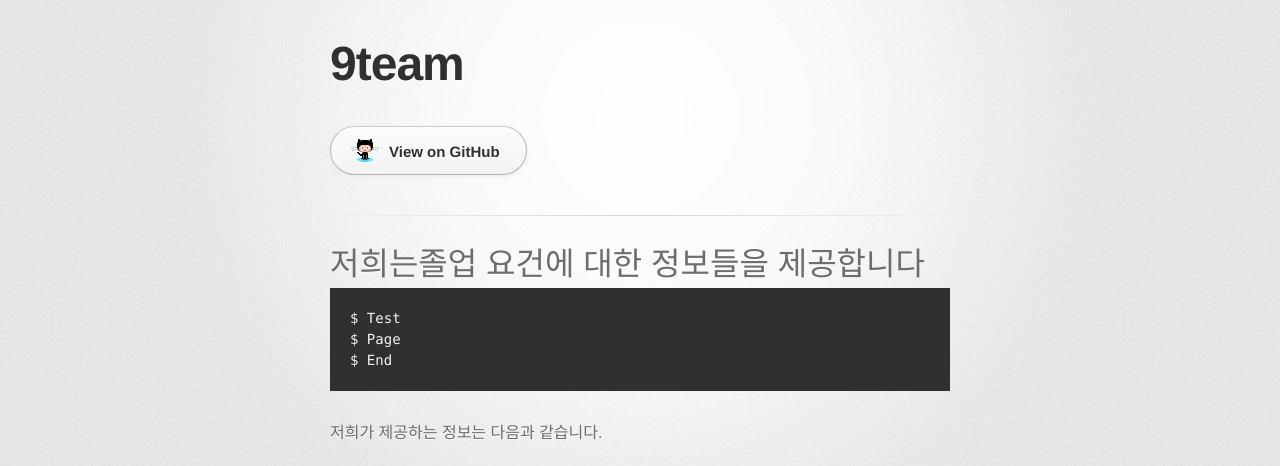
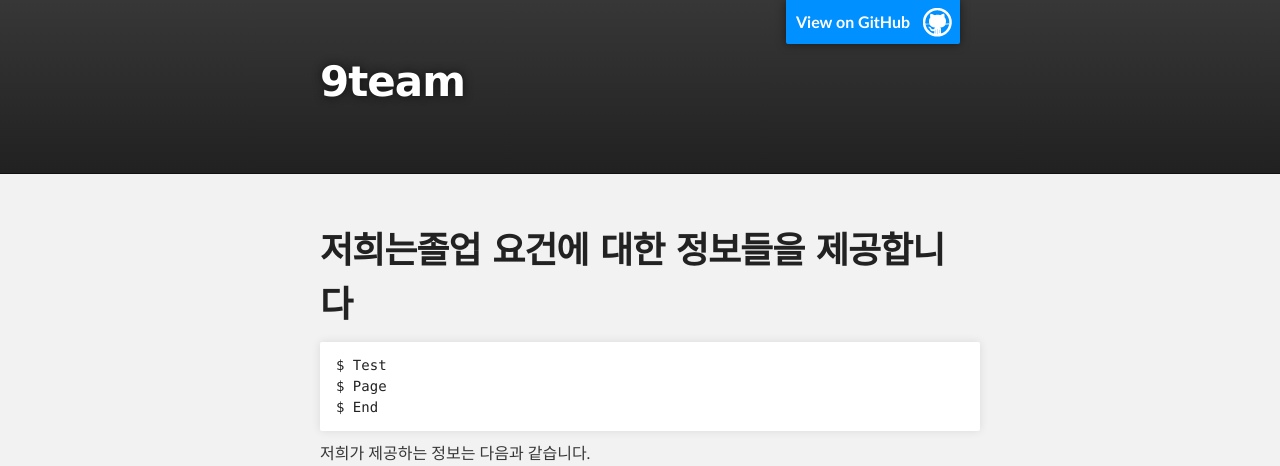
Before and after one commit to myungkwan/computer9team.github.com, a Jekyll site: the page index.html, which Jekyll copies as it is, in a window 1280 px wide. Shown: the top 466 px of the page. Built offline with Jekyll 4.4.1, drawn with Linux system fonts in a browser that asks for light colours; some web fonts are replaced; some of the changed text lies outside the part shown.

Commit message:
Replace master branch with page content via GitHub

```diff
--- a/index.html
+++ b/index.html
@@ -1,35 +1,33 @@
 <!DOCTYPE html>
 <html>
+
   <head>
     <meta charset='utf-8'>
     <meta http-equiv="X-UA-Compatible" content="chrome=1">
-    <link href='https://fonts.googleapis.com/css?family=Chivo:900' rel='stylesheet' type='text/css'>
-    <link rel="stylesheet" type="text/css" href="stylesheets/stylesheet.css" media="screen">
-    <link rel="stylesheet" type="text/css" href="stylesheets/github-dark.css" media="screen">
-    <link rel="stylesheet" type="text/css" href="stylesheets/print.css" media="print">
-    <!--[if lt IE 9]>
-    <script src="//html5shiv.googlecode.com/svn/trunk/html5.js"></script>
-    <![endif]-->
-    <title>9team by computer9team</title>
+    <meta name="description" content="9team : ">
+
+    <link rel="stylesheet" type="text/css" media="screen" href="stylesheets/stylesheet.css">
+
+    <title>9team</title>
   </head>
 
   <body>
-    <div id="container">
-      <div class="inner">
 
-        <header>
-          <h1>9team</h1>
-          <h2></h2>
+    <!-- HEADER -->
+    <div id="header_wrap" class="outer">
+        <header class="inner">
+          <a id="forkme_banner" href="https://github.com/computer9team">View on GitHub</a>
+
+          <h1 id="project_title">9team</h1>
+          <h2 id="project_tagline"></h2>
+
         </header>
+    </div>
 
-        <section id="downloads" class="clearfix">
-          <a href="https://github.com/computer9team" id="view-on-github" class="button"><span>View on GitHub</span></a>
-        </section>
-
-        <hr>
-
-        <section id="main_content">
-          <h1>
+    <!-- MAIN CONTENT -->
+    <div id="main_content_wrap" class="outer">
+      <section id="main_content" class="inner">
+        <h1>
 <a id="저희는졸업-요건에-대한-정보들을-제공합니다" class="anchor" href="#%EC%A0%80%ED%9D%AC%EB%8A%94%EC%A1%B8%EC%97%85-%EC%9A%94%EA%B1%B4%EC%97%90-%EB%8C%80%ED%95%9C-%EC%A0%95%EB%B3%B4%EB%93%A4%EC%9D%84-%EC%A0%9C%EA%B3%B5%ED%95%A9%EB%8B%88%EB%8B%A4" aria-hidden="true"><span class="octicon octicon-link"></span></a>저희는졸업 요건에 대한 정보들을 제공합니다</h1>
 
 <pre><code>$ Test
@@ -93,14 +91,17 @@ $ End
 <a id="그리고-추가적인-정보" class="anchor" href="#%EA%B7%B8%EB%A6%AC%EA%B3%A0-%EC%B6%94%EA%B0%80%EC%A0%81%EC%9D%B8-%EC%A0%95%EB%B3%B4" aria-hidden="true"><span class="octicon octicon-link"></span></a>그리고 추가적인 정보</h3>
 
 <p>기타 많은 정보들은 추후에.</p>
-        </section>
+      </section>
+    </div>
 
-        <footer>
-          This page was generated by <a href="https://pages.github.com">GitHub Pages</a>. Tactile theme by <a href="https://twitter.com/jasonlong">Jason Long</a>.
-        </footer>
+    <!-- FOOTER  -->
+    <div id="footer_wrap" class="outer">
+      <footer class="inner">
+        <p>Published with <a href="https://pages.github.com">GitHub Pages</a></p>
+      </footer>
+    </div>
 
 
-      </div>
-    </div>
+
   </body>
 </html>
--- a/stylesheets/stylesheet.css
+++ b/stylesheets/stylesheet.css
@@ -1,7 +1,14 @@
-/* http://meyerweb.com/eric/tools/css/reset/
-   v2.0 | 20110126
-   License: none (public domain)
-*/
+/*******************************************************************************
+Slate Theme for GitHub Pages
+by Jason Costello, @jsncostello
+*******************************************************************************/
+
+@import url(github-light.css);
+
+/*******************************************************************************
+MeyerWeb Reset
+*******************************************************************************/
+
 html, body, div, span, applet, object, iframe,
 h1, h2, h3, h4, h5, h6, p, blockquote, pre,
 a, abbr, acronym, address, big, cite, code,
@@ -15,359 +22,404 @@ article, aside, canvas, details, embed,
 figure, figcaption, footer, header, hgroup,
 menu, nav, output, ruby, section, summary,
 time, mark, audio, video {
+  margin: 0;
   padding: 0;
-	margin: 0;
+  border: 0;
   font: inherit;
-	font-size: 100%;
   vertical-align: baseline;
-	border: 0;
 }
+
 /* HTML5 display-role reset for older browsers */
 article, aside, details, figcaption, figure,
 footer, header, hgroup, menu, nav, section {
   display: block;
 }
-body {
-	line-height: 1;
-}
+
 ol, ul {
   list-style: none;
 }
-blockquote, q {
-	quotes: none;
-}
-blockquote:before, blockquote:after,
-q:before, q:after {
-	content: '';
-	content: none;
-}
+
 table {
+  border-collapse: collapse;
   border-spacing: 0;
-	border-collapse: collapse;
 }
 
-/* LAYOUT STYLES */
+/*******************************************************************************
+Theme Styles
+*******************************************************************************/
+
 body {
-  font-family: 'Helvetica Neue', Helvetica, Arial, serif;
-  font-size: 1em;
+  box-sizing: border-box;
+  color:#373737;
+  background: #212121;
+  font-size: 16px;
+  font-family: 'Myriad Pro', Calibri, Helvetica, Arial, sans-serif;
   line-height: 1.5;
-  color: #6d6d6d;
-  text-shadow: 0 1px 0 rgba(255, 255, 255, 0.8);
-  background: #e7e7e7 url(../images/body-bg.png) 0 0 repeat;
+  -webkit-font-smoothing: antialiased;
+}
+
+h1, h2, h3, h4, h5, h6 {
+  margin: 10px 0;
+  font-weight: 700;
+  color:#222222;
+  font-family: 'Lucida Grande', 'Calibri', Helvetica, Arial, sans-serif;
+  letter-spacing: -1px;
+}
+
+h1 {
+  font-size: 36px;
+  font-weight: 700;
+}
+
+h2 {
+  padding-bottom: 10px;
+  font-size: 32px;
+  background: url('../images/bg_hr.png') repeat-x bottom;
+}
+
+h3 {
+  font-size: 24px;
+}
+
+h4 {
+  font-size: 21px;
+}
+
+h5 {
+  font-size: 18px;
+}
+
+h6 {
+  font-size: 16px;
+}
+
+p {
+  margin: 10px 0 15px 0;
+}
+
+footer p {
+  color: #f2f2f2;
 }
 
 a {
-  color: #d5000d;
-}
-a:hover {
-  color: #c5000c;
+  text-decoration: none;
+  color: #007edf;
+  text-shadow: none;
+
+  transition: color 0.5s ease;
+  transition: text-shadow 0.5s ease;
+  -webkit-transition: color 0.5s ease;
+  -webkit-transition: text-shadow 0.5s ease;
+  -moz-transition: color 0.5s ease;
+  -moz-transition: text-shadow 0.5s ease;
+  -o-transition: color 0.5s ease;
+  -o-transition: text-shadow 0.5s ease;
+  -ms-transition: color 0.5s ease;
+  -ms-transition: text-shadow 0.5s ease;
 }
 
-header {
-  padding-top: 35px;
-  padding-bottom: 25px;
+a:hover, a:focus {text-decoration: underline;}
+
+footer a {
+  color: #F2F2F2;
+  text-decoration: underline;
 }
 
-header h1 {
-  font-family: 'Chivo', 'Helvetica Neue', Helvetica, Arial, serif;
-  font-size: 48px; font-weight: 900;
-  line-height: 1.2;
-  color: #303030;
-  letter-spacing: -1px;
-}
-
-header h2 {
-  font-size: 24px;
-  font-weight: normal;
-  line-height: 1.3;
-  color: #aaa;
-  letter-spacing: -1px;
-}
-
-#container {
-  min-height: 595px;
-  background: transparent url(../images/highlight-bg.jpg) 50% 0 no-repeat;
-}
-
-.inner {
-  width: 620px;
-  margin: 0 auto;
-}
-
-#container .inner img {
-  max-width: 100%;
-}
-
-#downloads {
-  margin-bottom: 40px;
-}
-
-a.button {
-  display: block;
-  float: left;
-  width: 179px;
-  padding: 12px 8px 12px 8px;
-  margin-right: 14px;
-  font-size: 15px;
-  font-weight: bold;
-  line-height: 25px;
-  color: #303030;
-  background: #fdfdfd; /* Old browsers */
-  background: -moz-linear-gradient(top,  #fdfdfd 0%, #f2f2f2 100%); /* FF3.6+ */
-  background: -webkit-gradient(linear, left top, left bottom, color-stop(0%,#fdfdfd), color-stop(100%,#f2f2f2)); /* Chrome,Safari4+ */
-  background: -webkit-linear-gradient(top,  #fdfdfd 0%,#f2f2f2 100%); /* Chrome10+,Safari5.1+ */
-  background: -o-linear-gradient(top,  #fdfdfd 0%,#f2f2f2 100%); /* Opera 11.10+ */
-  background: -ms-linear-gradient(top,  #fdfdfd 0%,#f2f2f2 100%); /* IE10+ */
-  background: linear-gradient(top,  #fdfdfd 0%,#f2f2f2 100%); /* W3C */
-  filter: progid:DXImageTransform.Microsoft.gradient( startColorstr='#fdfdfd', endColorstr='#f2f2f2',GradientType=0 ); /* IE6-9 */
-  border-top: solid 1px #cbcbcb;
-  border-right: solid 1px #b7b7b7;
-  border-bottom: solid 1px #b3b3b3;
-  border-left: solid 1px #b7b7b7;
-  border-radius: 30px;
-  -webkit-box-shadow: 10px 10px 5px #888;
-  -moz-box-shadow: 10px 10px 5px #888;
-  box-shadow: 0px 1px 5px #e8e8e8;
-  -moz-border-radius: 30px;
-  -webkit-border-radius: 30px;
-}
-a.button:hover {
-  background: #fafafa; /* Old browsers */
-  background: -moz-linear-gradient(top,  #fdfdfd 0%, #f6f6f6 100%); /* FF3.6+ */
-  background: -webkit-gradient(linear, left top, left bottom, color-stop(0%,#fdfdfd), color-stop(100%,#f6f6f6)); /* Chrome,Safari4+ */
-  background: -webkit-linear-gradient(top,  #fdfdfd 0%,#f6f6f6 100%); /* Chrome10+,Safari5.1+ */
-  background: -o-linear-gradient(top,  #fdfdfd 0%,#f6f6f6 100%); /* Opera 11.10+ */
-  background: -ms-linear-gradient(top,  #fdfdfd 0%,#f6f6f6 100%); /* IE10+ */
-  background: linear-gradient(top,  #fdfdfd 0%,#f6f6f6, 100%); /* W3C */
-  filter: progid:DXImageTransform.Microsoft.gradient( startColorstr='#fdfdfd', endColorstr='#f6f6f6',GradientType=0 ); /* IE6-9 */
-  border-top: solid 1px #b7b7b7;
-  border-right: solid 1px #b3b3b3;
-  border-bottom: solid 1px #b3b3b3;
-  border-left: solid 1px #b3b3b3;
-}
-
-a.button span {
-  display: block;
-  height: 23px;
-  padding-left: 50px;
-}
-
-#download-zip span {
-  background: transparent url(../images/zip-icon.png) 12px 50% no-repeat;
-}
-#download-tar-gz span {
-  background: transparent url(../images/tar-gz-icon.png) 12px 50% no-repeat;
-}
-#view-on-github span {
-  background: transparent url(../images/octocat-icon.png) 12px 50% no-repeat;
-}
-#view-on-github {
-  margin-right: 0;
-}
-
-code, pre {
-  margin-bottom: 30px;
-  font-family: Monaco, "Bitstream Vera Sans Mono", "Lucida Console", Terminal;
-  font-size: 14px;
-  color: #222;
-}
-
-code {
-  padding: 0 3px;
-  background-color: #f2f2f2;
-  border: solid 1px #ddd;
-}
-
-pre {
-  padding: 20px;
-  overflow: auto;
-  color: #f2f2f2;
-  text-shadow: none;
-  background: #303030;
-}
-pre code {
-  padding: 0;
-  color: #f2f2f2;
-  background-color: #303030;
-  border: none;
-}
-
-ul, ol, dl {
-  margin-bottom: 20px;
-}
-
-
-/* COMMON STYLES */
-
-hr {
-  height: 1px;
-  padding-bottom: 1em;
-  margin-top: 1em;
-  line-height: 1px;
-  background: transparent url('../images/hr.png') 50% 0 no-repeat;
-  border: none;
+em {
+  font-style: italic;
 }
 
 strong {
   font-weight: bold;
 }
 
-em {
-  font-style: italic;
+img {
+  position: relative;
+  margin: 0 auto;
+  max-width: 739px;
+  padding: 5px;
+  margin: 10px 0 10px 0;
+  border: 1px solid #ebebeb;
+
+  box-shadow: 0 0 5px #ebebeb;
+  -webkit-box-shadow: 0 0 5px #ebebeb;
+  -moz-box-shadow: 0 0 5px #ebebeb;
+  -o-box-shadow: 0 0 5px #ebebeb;
+  -ms-box-shadow: 0 0 5px #ebebeb;
 }
 
-table {
-  width: 100%;
-  border: 1px solid #ebebeb;
+p img {
+  display: inline;
+  margin: 0;
+  padding: 0;
+  vertical-align: middle;
+  text-align: center;
+  border: none;
 }
 
-th {
-  font-weight: 500;
+pre, code {
+  width: 100%;
+  color: #222;
+  background-color: #fff;
+
+  font-family: Monaco, "Bitstream Vera Sans Mono", "Lucida Console", Terminal, monospace;
+  font-size: 14px;
+
+  border-radius: 2px;
+  -moz-border-radius: 2px;
+  -webkit-border-radius: 2px;
 }
 
-td {
-  font-weight: 300;
-  text-align: center;
-  border: 1px solid #ebebeb;
+pre {
+  width: 100%;
+  padding: 10px;
+  box-shadow: 0 0 10px rgba(0,0,0,.1);
+  overflow: auto;
 }
 
-form {
-  padding: 20px;
-  background: #f2f2f2;
+code {
+  padding: 3px;
+  margin: 0 3px;
+  box-shadow: 0 0 10px rgba(0,0,0,.1);
+}
 
+pre code {
+  display: block;
+  box-shadow: none;
+}
+
+blockquote {
+  color: #666;
+  margin-bottom: 20px;
+  padding: 0 0 0 20px;
+  border-left: 3px solid #bbb;
 }
 
 
-/* GENERAL ELEMENT TYPE STYLES */
-
-h1 {
-  font-size: 32px;
+ul, ol, dl {
+  margin-bottom: 15px
 }
 
-h2 {
-  margin-bottom: 8px;
-  font-size: 22px;
-  font-weight: bold;
-  color: #303030;
-}
-
-h3 {
-  margin-bottom: 8px;
-  font-size: 18px;
-  font-weight: bold;
-  color: #d5000d;
-}
-
-h4 {
-  font-size: 16px;
-  font-weight: bold;
-  color: #303030;
-}
-
-h5 {
-  font-size: 1em;
-  color: #303030;
-}
-
-h6 {
-  font-size: .8em;
-  color: #303030;
-}
-
-p {
-  margin-bottom: 20px;
-  font-weight: 300;
-}
-
-a {
-  text-decoration: none;
-}
-
-p a {
-  font-weight: 400;
-}
-
-blockquote {
-  padding: 0 0 0 30px;
-  margin-bottom: 20px;
-  font-size: 1.6em;
-  border-left: 10px solid #e9e9e9;
-}
-
-ul li {
+ul {
   list-style-position: inside;
   list-style: disc;
   padding-left: 20px;
 }
 
-ol li {
+ol {
   list-style-position: inside;
   list-style: decimal;
-  padding-left: 3px;
+  padding-left: 20px;
 }
 
 dl dt {
-  color: #303030;
+  font-weight: bold;
 }
 
-footer {
-  padding-top: 20px;
-  padding-bottom: 30px;
-  margin-top: 40px;
-  font-size: 13px;
-  color: #aaa;
-  background: transparent url('../images/hr.png') 0 0 no-repeat;
+dl dd {
+  padding-left: 20px;
+  font-style: italic;
 }
 
-footer a {
-  color: #666;
-}
-footer a:hover {
-  color: #444;
+dl p {
+  padding-left: 20px;
+  font-style: italic;
 }
 
-/* MISC */
-.clearfix:after {
-  display: block;
-  height: 0;
-  clear: both;
-  visibility: hidden;
-  content: '.';
+hr {
+  height: 1px;
+  margin-bottom: 5px;
+  border: none;
+  background: url('../images/bg_hr.png') repeat-x center;
 }
 
-.clearfix {display: inline-block;}
-* html .clearfix {height: 1%;}
-.clearfix {display: block;}
+table {
+  border: 1px solid #373737;
+  margin-bottom: 20px;
+  text-align: left;
+ }
 
-/* #Media Queries
-================================================== */
+th {
+  font-family: 'Lucida Grande', 'Helvetica Neue', Helvetica, Arial, sans-serif;
+  padding: 10px;
+  background: #373737;
+  color: #fff;
+ }
 
-/* Smaller than standard 960 (devices and browsers) */
-@media only screen and (max-width: 959px) { }
+td {
+  padding: 10px;
+  border: 1px solid #373737;
+ }
 
-/* Tablet Portrait size to standard 960 (devices and browsers) */
-@media only screen and (min-width: 768px) and (max-width: 959px) { }
+form {
+  background: #f2f2f2;
+  padding: 20px;
+}
 
-/* All Mobile Sizes (devices and browser) */
-@media only screen and (max-width: 767px) {
-  header {
-    padding-top: 10px;
-    padding-bottom: 10px;
+/*******************************************************************************
+Full-Width Styles
+*******************************************************************************/
+
+.outer {
+  width: 100%;
 }
+
+.inner {
+  position: relative;
+  max-width: 640px;
+  padding: 20px 10px;
+  margin: 0 auto;
+}
+
+#forkme_banner {
+  display: block;
+  position: absolute;
+  top:0;
+  right: 10px;
+  z-index: 10;
+  padding: 10px 50px 10px 10px;
+  color: #fff;
+  background: url('../images/blacktocat.png') #0090ff no-repeat 95% 50%;
+  font-weight: 700;
+  box-shadow: 0 0 10px rgba(0,0,0,.5);
+  border-bottom-left-radius: 2px;
+  border-bottom-right-radius: 2px;
+}
+
+#header_wrap {
+  background: #212121;
+  background: -moz-linear-gradient(top, #373737, #212121);
+  background: -webkit-linear-gradient(top, #373737, #212121);
+  background: -ms-linear-gradient(top, #373737, #212121);
+  background: -o-linear-gradient(top, #373737, #212121);
+  background: linear-gradient(top, #373737, #212121);
+}
+
+#header_wrap .inner {
+  padding: 50px 10px 30px 10px;
+}
+
+#project_title {
+  margin: 0;
+  color: #fff;
+  font-size: 42px;
+  font-weight: 700;
+  text-shadow: #111 0px 0px 10px;
+}
+
+#project_tagline {
+  color: #fff;
+  font-size: 24px;
+  font-weight: 300;
+  background: none;
+  text-shadow: #111 0px 0px 10px;
+}
+
 #downloads {
-    margin-bottom: 25px;
+  position: absolute;
+  width: 210px;
+  z-index: 10;
+  bottom: -40px;
+  right: 0;
+  height: 70px;
+  background: url('../images/icon_download.png') no-repeat 0% 90%;
 }
-  #download-zip, #download-tar-gz {
+
+.zip_download_link {
+  display: block;
+  float: right;
+  width: 90px;
+  height:70px;
+  text-indent: -5000px;
+  overflow: hidden;
+  background: url(../images/sprite_download.png) no-repeat bottom left;
+}
+
+.tar_download_link {
+  display: block;
+  float: right;
+  width: 90px;
+  height:70px;
+  text-indent: -5000px;
+  overflow: hidden;
+  background: url(../images/sprite_download.png) no-repeat bottom right;
+  margin-left: 10px;
+}
+
+.zip_download_link:hover {
+  background: url(../images/sprite_download.png) no-repeat top left;
+}
+
+.tar_download_link:hover {
+  background: url(../images/sprite_download.png) no-repeat top right;
+}
+
+#main_content_wrap {
+  background: #f2f2f2;
+  border-top: 1px solid #111;
+  border-bottom: 1px solid #111;
+}
+
+#main_content {
+  padding-top: 40px;
+}
+
+#footer_wrap {
+  background: #212121;
+}
+
+
+
+/*******************************************************************************
+Small Device Styles
+*******************************************************************************/
+
+@media screen and (max-width: 480px) {
+  body {
+    font-size:14px;
+  }
+
+  #downloads {
     display: none;
   }
+
   .inner {
-    width: 94%;
-    margin: 0 auto;
-  }
+    min-width: 320px;
+    max-width: 480px;
   }
 
-/* Mobile Landscape Size to Tablet Portrait (devices and browsers) */
-@media only screen and (min-width: 480px) and (max-width: 767px) { }
+  #project_title {
+  font-size: 32px;
+  }
 
-/* Mobile Portrait Size to Mobile Landscape Size (devices and browsers) */
-@media only screen and (max-width: 479px) { }
+  h1 {
+    font-size: 28px;
+  }
+
+  h2 {
+    font-size: 24px;
+  }
+
+  h3 {
+    font-size: 21px;
+  }
+
+  h4 {
+    font-size: 18px;
+  }
+
+  h5 {
+    font-size: 14px;
+  }
+
+  h6 {
+    font-size: 12px;
+  }
+
+  code, pre {
+    min-width: 320px;
+    max-width: 480px;
+    font-size: 11px;
+  }
+
+}
```
Also changed, not shown: images/bg_hr.png (added), images/blacktocat.png (added), images/icon_download.png (added), images/sprite_download.png (added). Lines whose indentation alone changed are shown as unchanged.
